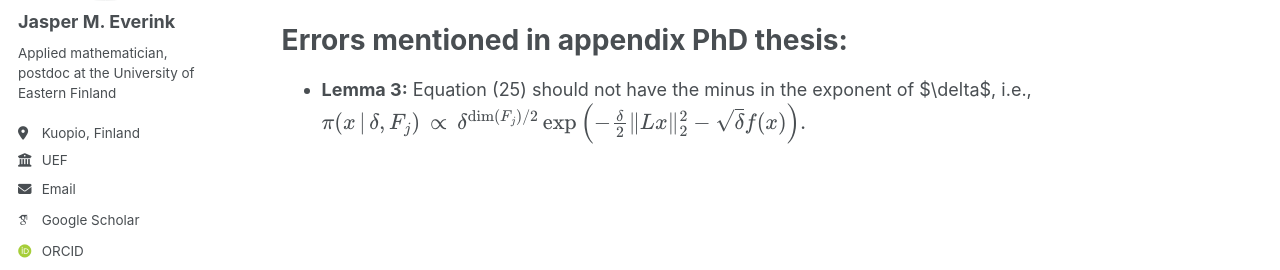
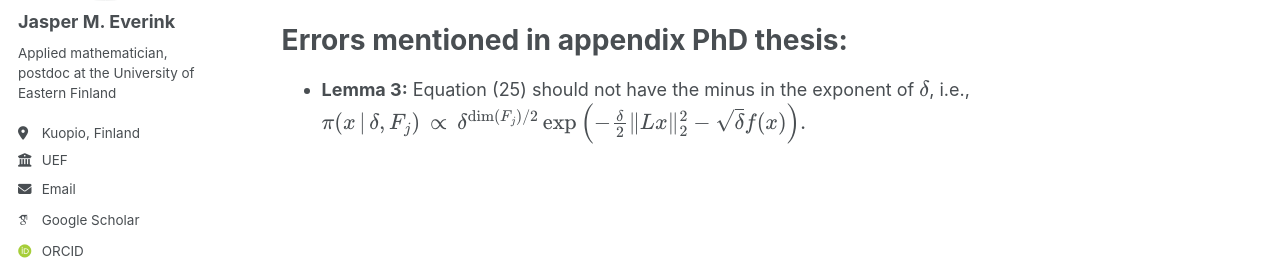
Before and after one commit to jeverink/jeverink.github.io, a Jekyll site: the page built from _pages/errata/regularized_gaussians.md, in a window 1280 px wide. Shown: the part 280-550 px from the top of the page. Built offline with Jekyll 4.4.1, drawn with Linux system fonts in a browser that asks for light colours; some web fonts are replaced.

```diff
--- a/_pages/errata/regularized_gaussians.md
+++ b/_pages/errata/regularized_gaussians.md
@@ -12,7 +12,7 @@ The following is a list of errors in the published and peer-reviewed article:
 
 # Errors mentioned in appendix PhD thesis:
 
-- **Lemma 3:** Equation (25) should not have the minus in the exponent of $\delta$, i.e.,
+- **Lemma 3:** Equation (25) should not have the minus in the exponent of \\(\delta\\), i.e.,
 $$
 \pi(x\,|\, \delta, F_j) \,\propto\, \delta^{\text{dim}(F_j)/2}\exp\left(-\frac{\delta}{2}\|Lx\|_2^2 - \sqrt{\delta}f(x)\right).
 $$
```
